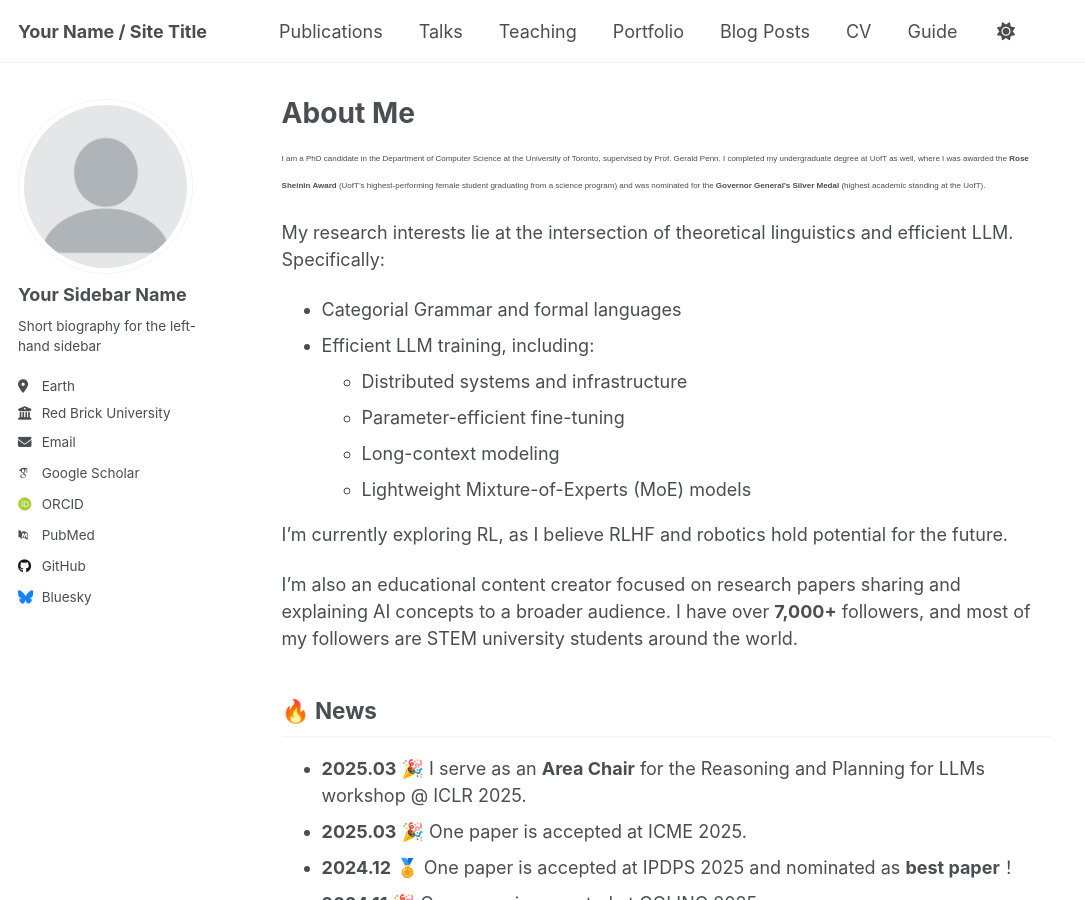
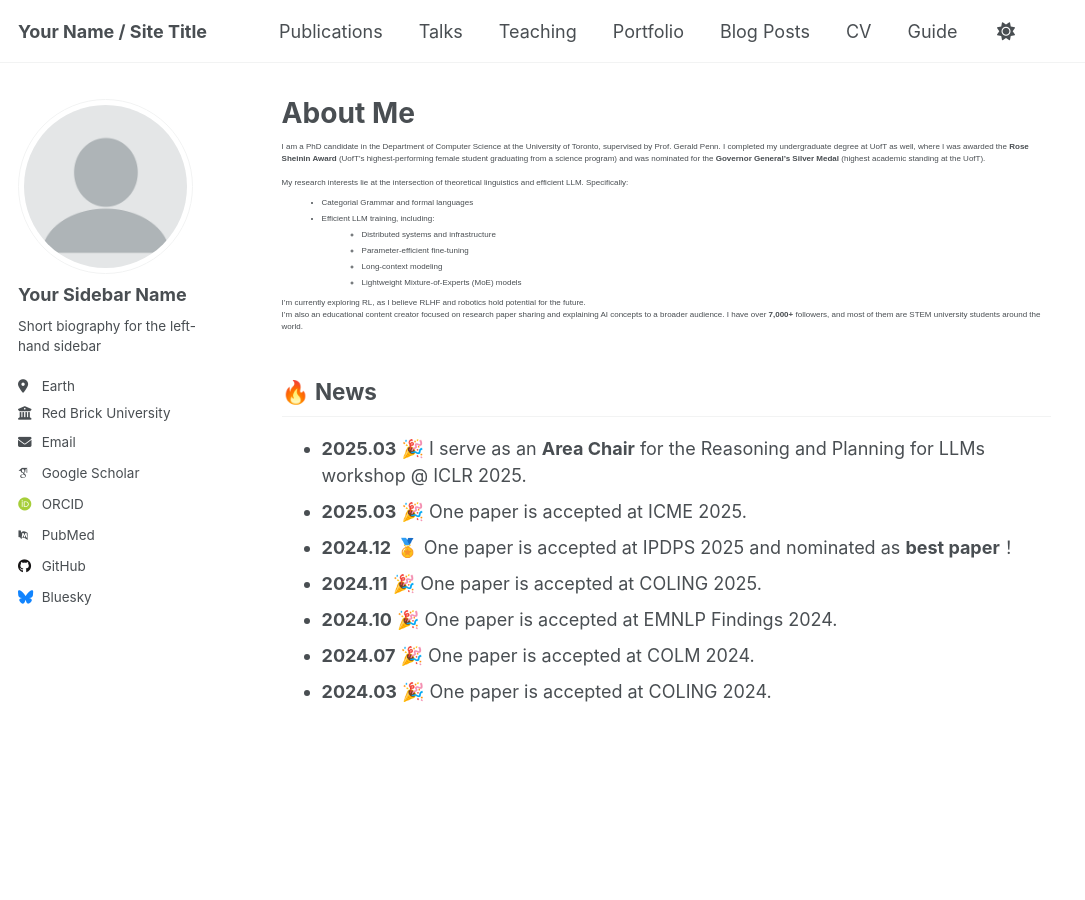
Before and after one commit to zhaojinm/zhaojinm.github.io, a Jekyll site: the page built from _pages/about.md, in a window 1280 px wide and 900 px high. Shown: the whole window, without its empty margins (0-1085 px from the left). Built offline with Jekyll 4.4.1, drawn with Linux system fonts in a browser that asks for light colours; some web fonts are replaced.

Commit message:
Update about.md

```diff
--- a/_pages/about.md
+++ b/_pages/about.md
@@ -7,22 +7,31 @@ redirect_from:
   - /about.html
 ---
 
-<span style="font-size: 8px; font-family: 'Arial';">
-I am a PhD candidate in the Department of Computer Science at the University of Toronto, supervised by Prof. Gerald Penn. I completed my undergraduate degree at UofT as well, where I was awarded the **Rose Sheinin Award** (UofT's highest-performing female student graduating from a science program) and was nominated for the **Governor General’s Silver Medal** (highest academic standing at the UofT).</span>
+<div style="font-size: 8px; font-family: 'Arial';">
+I am a PhD candidate in the Department of Computer Science at the University of Toronto, supervised by Prof. Gerald Penn. I completed my undergraduate degree at UofT as well, where I was awarded the <strong>Rose Sheinin Award</strong> (UofT's highest-performing female student graduating from a science program) and was nominated for the <strong>Governor General’s Silver Medal</strong> (highest academic standing at the UofT).
+
+<br><br>
 
 My research interests lie at the intersection of theoretical linguistics and efficient LLM. Specifically:
 
-- Categorial Grammar and formal languages
-- Efficient LLM training, including:
-  - Distributed systems and infrastructure
-  - Parameter-efficient fine-tuning
-  - Long-context modeling
-  - Lightweight Mixture-of-Experts (MoE) models
+<ul>
+  <li>Categorial Grammar and formal languages</li>
+  <li>Efficient LLM training, including:
+    <ul>
+      <li>Distributed systems and infrastructure</li>
+      <li>Parameter-efficient fine-tuning</li>
+      <li>Long-context modeling</li>
+      <li>Lightweight Mixture-of-Experts (MoE) models</li>
+    </ul>
+  </li>
+</ul>
 
 I’m currently exploring RL, as I believe RLHF and robotics hold potential for the future.
 
-I’m also an educational content creator focused on research papers sharing and explaining AI concepts to a broader audience. I have over **7,000+** followers, and most of my followers are STEM university students around the world.
+<br>
 
+I’m also an educational content creator focused on research paper sharing and explaining AI concepts to a broader audience. I have over <strong>7,000+</strong> followers, and most of them are STEM university students around the world.
+</div>
 
 ## 🔥 News
 
```
